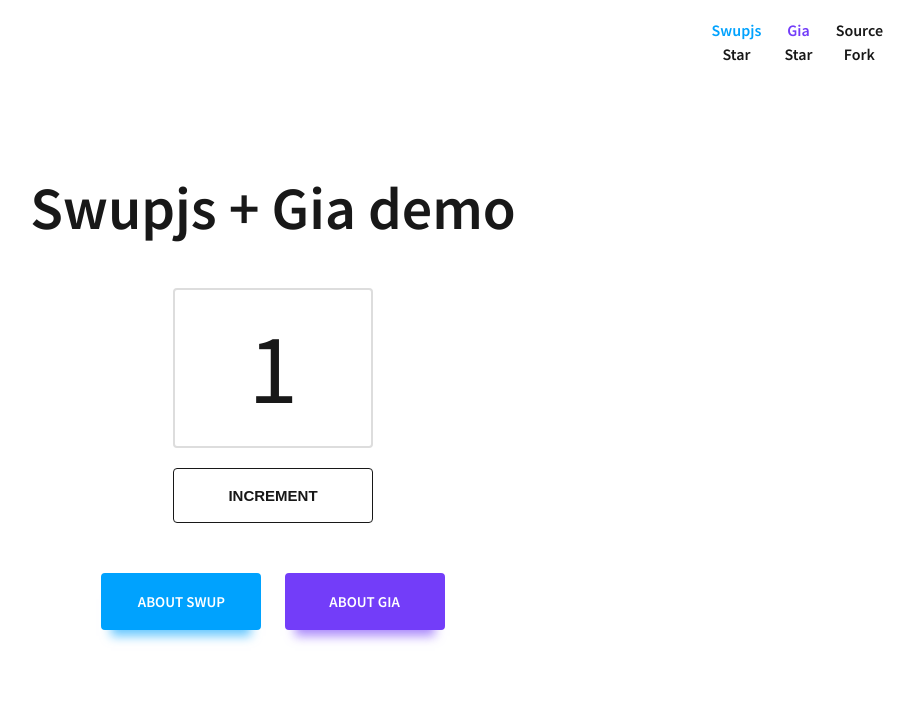
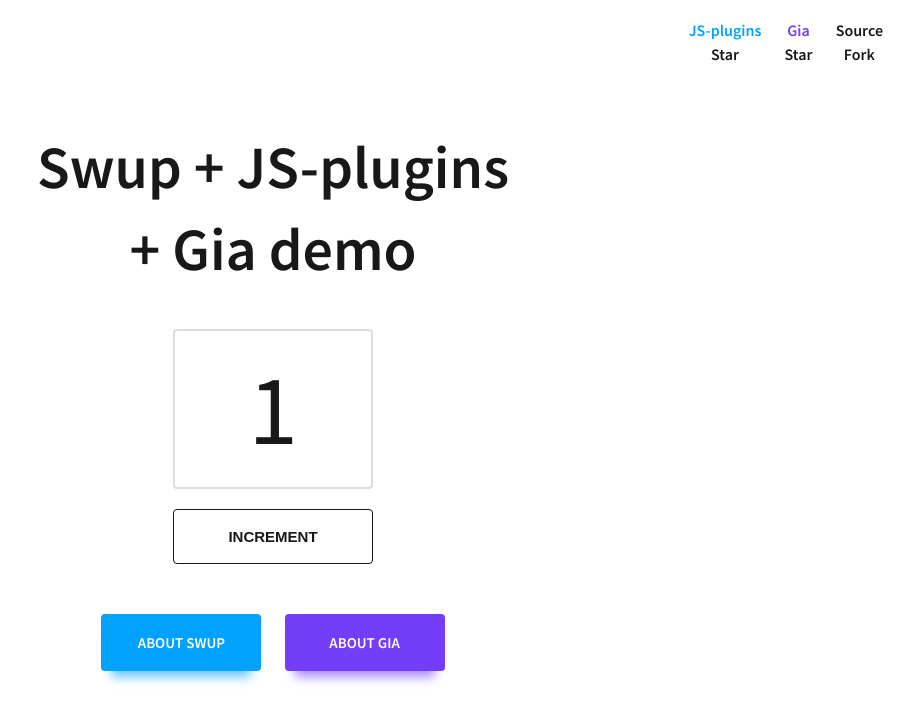
Before and after one commit to swup/swupjs-gia-demo, a website: page index.html in a window 1280 px wide. Shown: the whole page, without its empty margins (367-1280 px from the left). Drawn offline with Linux system fonts and the light colour scheme.

Commit message:
swupjs -> js-plugins

```diff
--- a/index.html
+++ b/index.html
@@ -12,14 +12,14 @@
 <body>
     <header class="header">
         <ul>
-            <li><a class="u-color-blue" href="https://github.com/gmrchk/swupjs/">Swupjs</a> <br> <a class="github-button" href="https://github.com/gmrchk/swupjs" data-icon="octicon-star" data-show-count="true" aria-label="Star gmrchk/swupjs on GitHub">Star</a></li>
+            <li><a class="u-color-blue" href="https://github.com/gmrchk/swupjs/">JS-plugins</a> <br> <a class="github-button" href="https://github.com/gmrchk/swupjs" data-icon="octicon-star" data-show-count="true" aria-label="Star gmrchk/swupjs on GitHub">Star</a></li>
             <li><a class="u-color-purple" href="https://github.com/giantcz/gia">Gia</a> <br> <a class="github-button" href="https://github.com/giantcz/gia" data-icon="octicon-star" data-show-count="true" aria-label="Star giantcz/gia on GitHub">Star</a></li>
             <li><a href="https://github.com/gmrchk/swupjs-gia-demo">Source</a> <br> <a class="github-button" href="https://github.com/gmrchk/swupjs-gia-demo/fork" data-icon="octicon-repo-forked" aria-label="Fork gmrchk/swupjs-gia-demo on GitHub">Fork</a></li>
         </ul>
     </header>
     <main class="wrapper" id="swup">
         <div class="wrapper-inner">
-            <h1 g-component="SeparateText">Swupjs + Gia demo</h1>
+            <h1 g-component="SeparateText">Swup + JS-plugins + Gia demo</h1>
             <div g-component="Increment" class="increment">
                 <div g-ref="display" class="increment__display"></div>
                 <button g-ref="button" class="increment__button button button--white">Increment</button>
```
